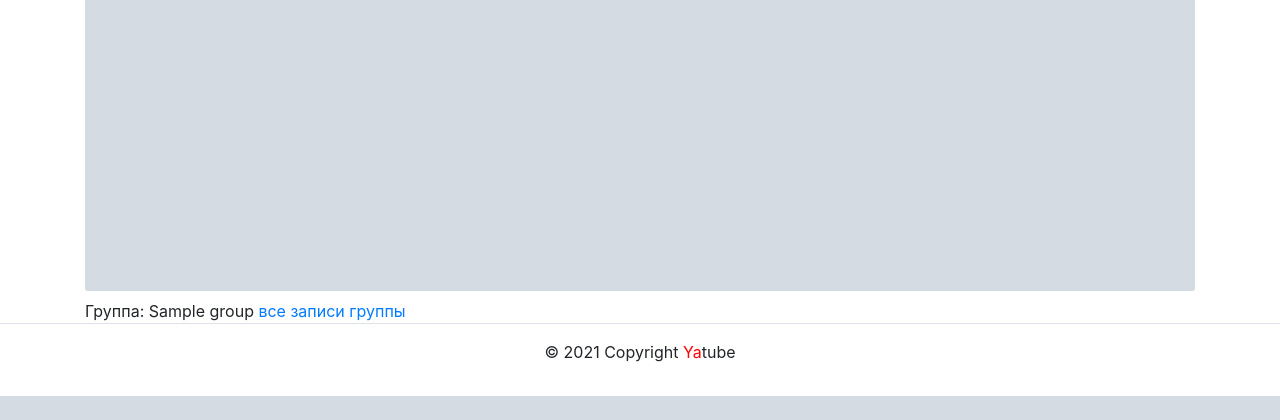
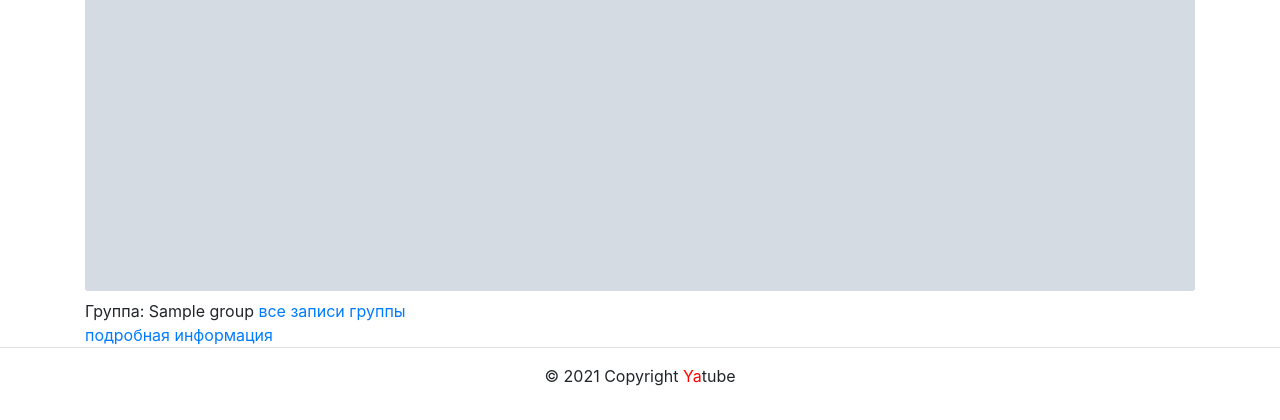
Before and after one commit to Lancelot-knight/hw05_final, a Django app: page / in a window 1280 px wide. Shown: the part 710-1130 px from the top of the page. Before the commit the page ends 1106 px from the top, so only its background shows below. Run offline with Django 3.2, Linux system fonts and the light colour scheme; tables that the repository leaves empty hold one stand-in row (values such as "Sample post"); grey boxes marked "Sample" are stand-in pictures; some libraries are stand-ins or nearby versions.

Commit message:
Fix index template

```diff
--- a/yatube/templates/posts/index.html
+++ b/yatube/templates/posts/index.html
@@ -29,7 +29,7 @@
           <a href="{% url 'posts:group_posts' post.group.slug %}">все записи группы</a>
           {% endif %}
         </article>
-
+      <a href="/posts/{{ post.id }}/">подробная информация </a>
       </div>
       {% if not forloop.last %}<hr>{% endif %}
       {% endfor %}
```
